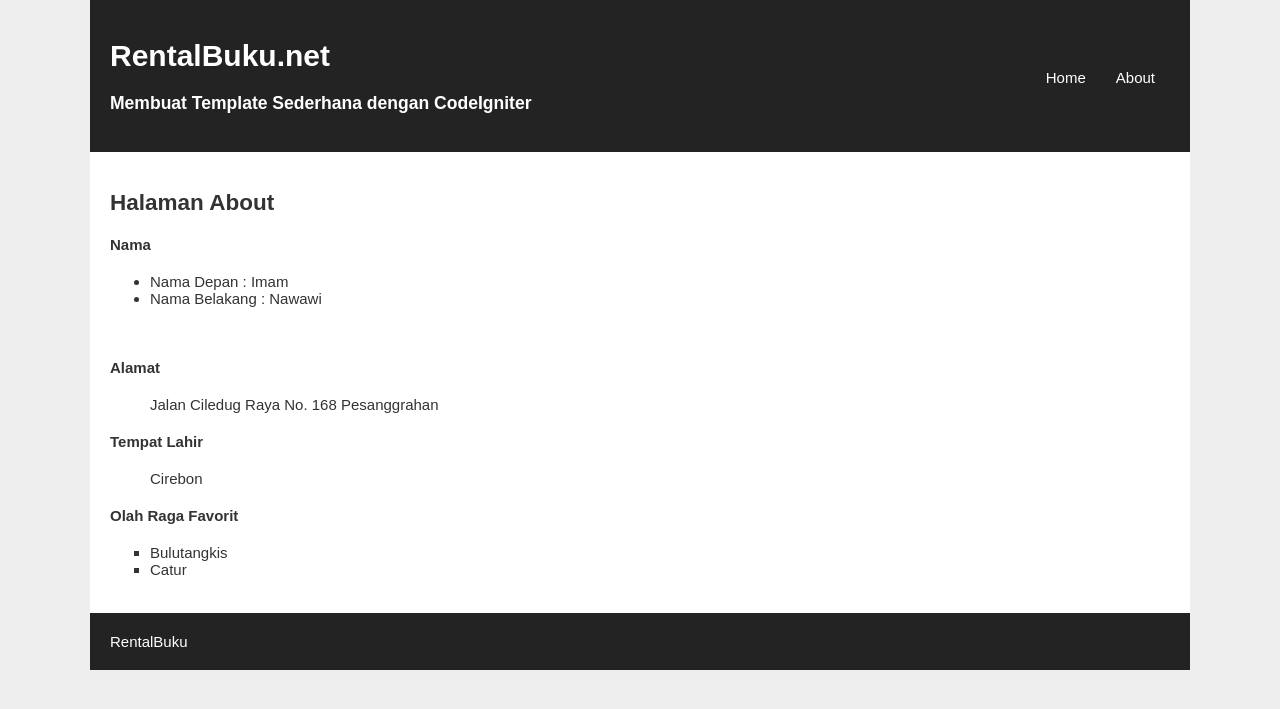
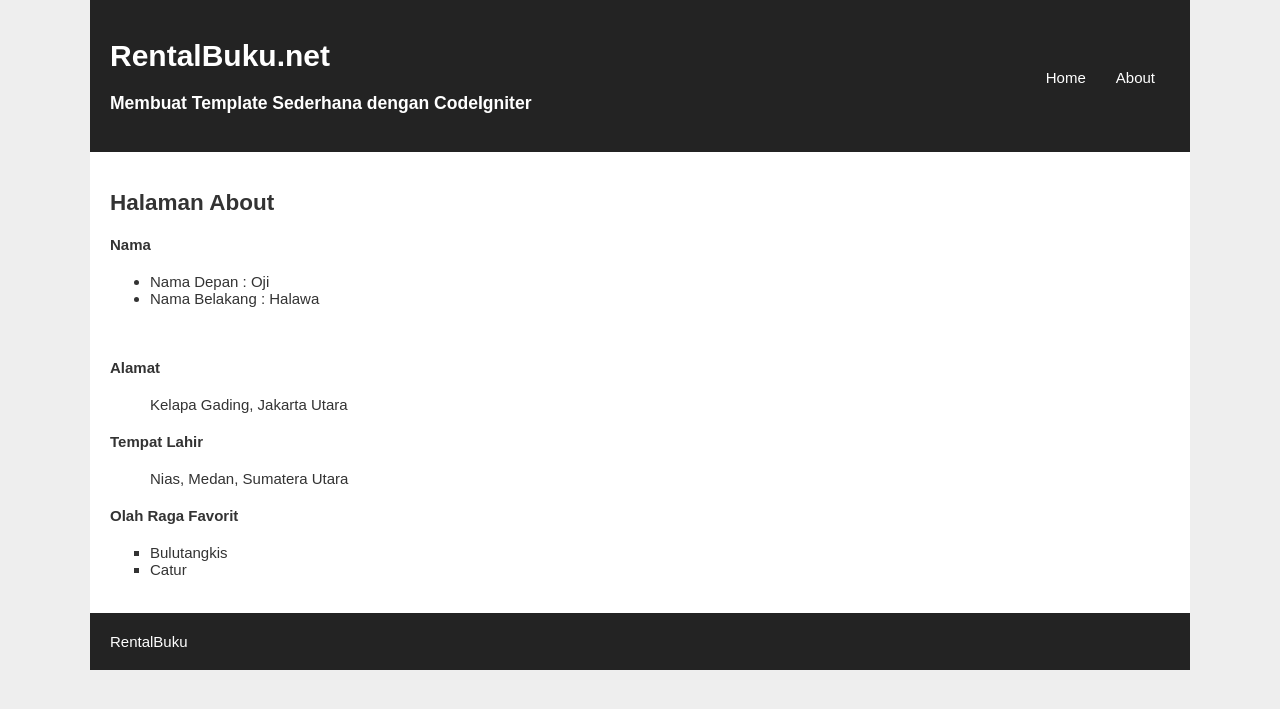
Before and after one commit to hutrianto11/WP2_perpus_AgusHutrianto, a CodeIgniter app: page /pustaka_booking/index.php/web/about in a window 1280 px wide. Shown: the part 21-730 px from the top of the page. Run offline with CodeIgniter, Linux system fonts and the light colour scheme.

Commit message:
mengubah halaman about

```diff
--- a/application/views/v_about.php
+++ b/application/views/v_about.php
@@ -2,18 +2,18 @@
     <h1><?php echo $judul ?></h1>
     <h4>Nama</h4>
     <ul type="disc">
-        <li>Nama Depan : Imam</li>
-        <li>Nama Belakang : Nawawi</li>
+        <li>Nama Depan : Oji</li>
+        <li>Nama Belakang : Halawa</li>
     </ul>
     <br>
     <h4>Alamat</h4>
     <ul type="none">
-        <li> Jalan Ciledug Raya No. 168 Pesanggrahan</li>
+        <li> Kelapa Gading, Jakarta Utara</li>
     </ul>
 
     <h4>Tempat Lahir</h4>
     <ul type="none">
-        <li>Cirebon</li>
+        <li>Nias, Medan, Sumatera Utara</li>
     </ul>
     <h4>Olah Raga Favorit</h4>
     <ul type="square">
```
